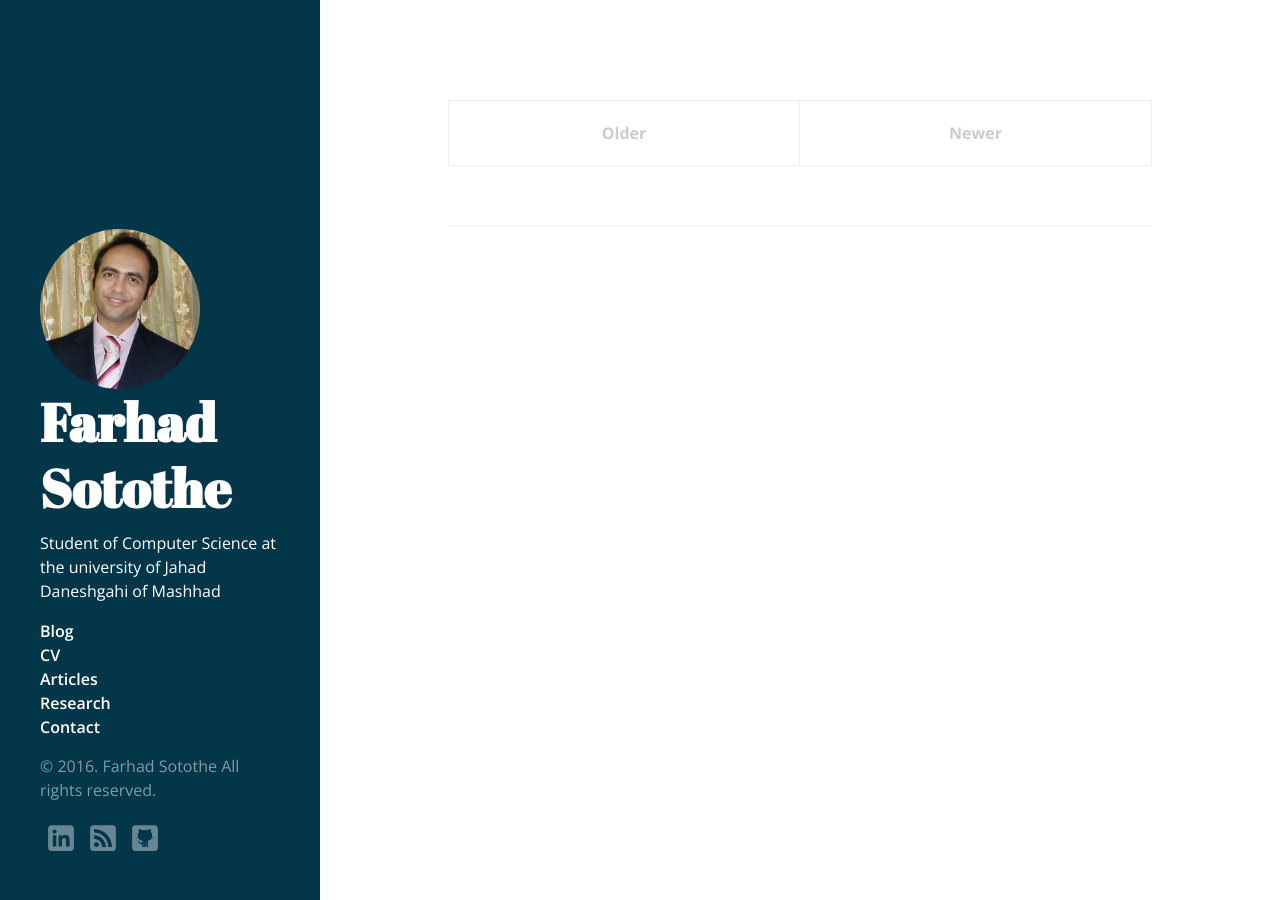
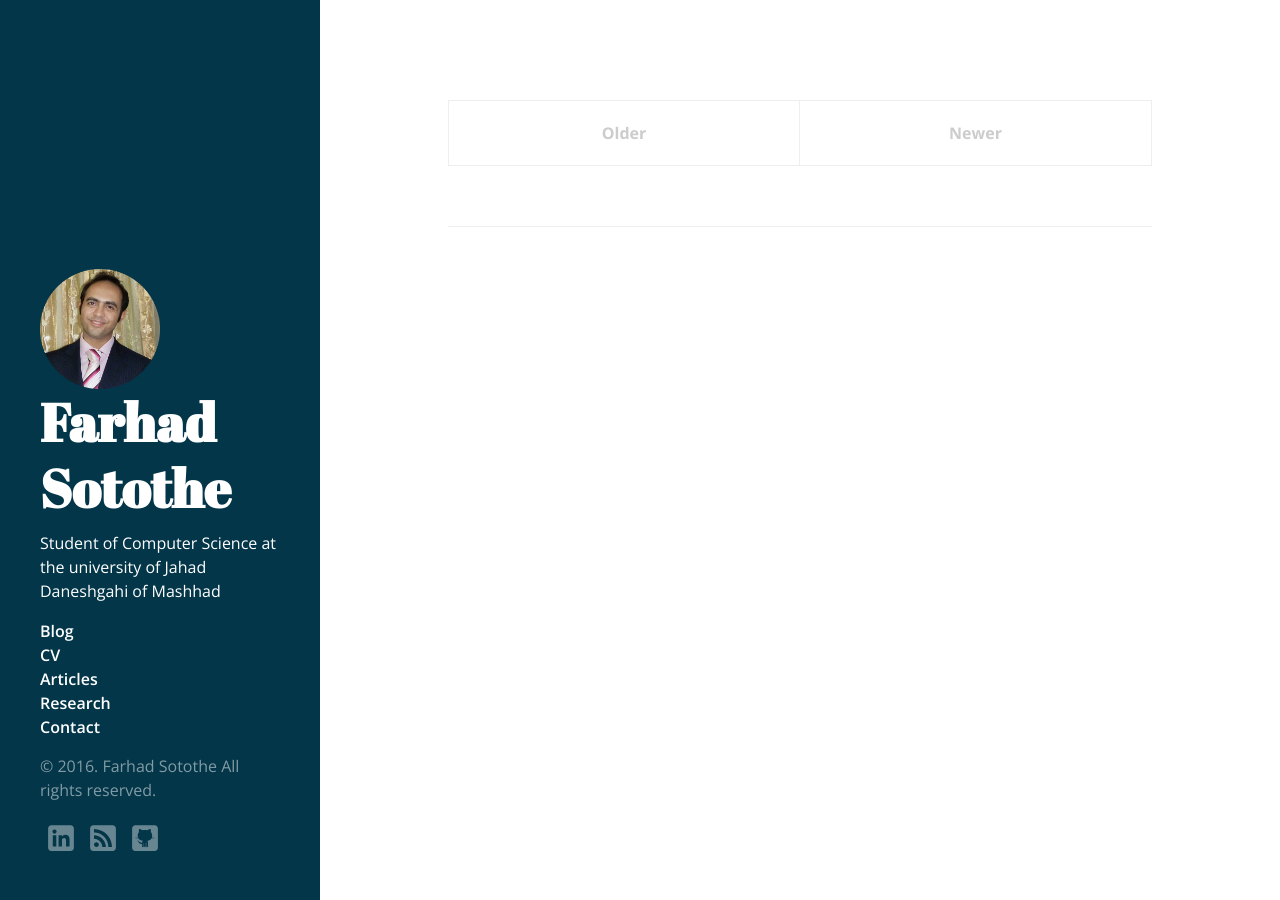
Before and after one commit to sotothe/sotothe.github.io, a Jekyll site: the page built from index.html, in a window 1280 px wide. Built offline with Jekyll 4.4.1, drawn with Linux system fonts in a browser that asks for light colours; nearby versions of some CDN libraries; the list of posts is cut into pages by our own code; comment, search, counter and statistics services are not loaded.

Commit message:
Update hyde.css

```diff
--- a/public/css/hyde.css
+++ b/public/css/hyde.css
@@ -464,8 +464,8 @@ a:focus {
 */
 
 .img-circular{
- width: 160px;
- height: 160px;
+ width: 120px;
+ height: 120px;
  background-image: url('/public/images/sotothe01.jpg');
  background-size: cover;
  display: block;
```
